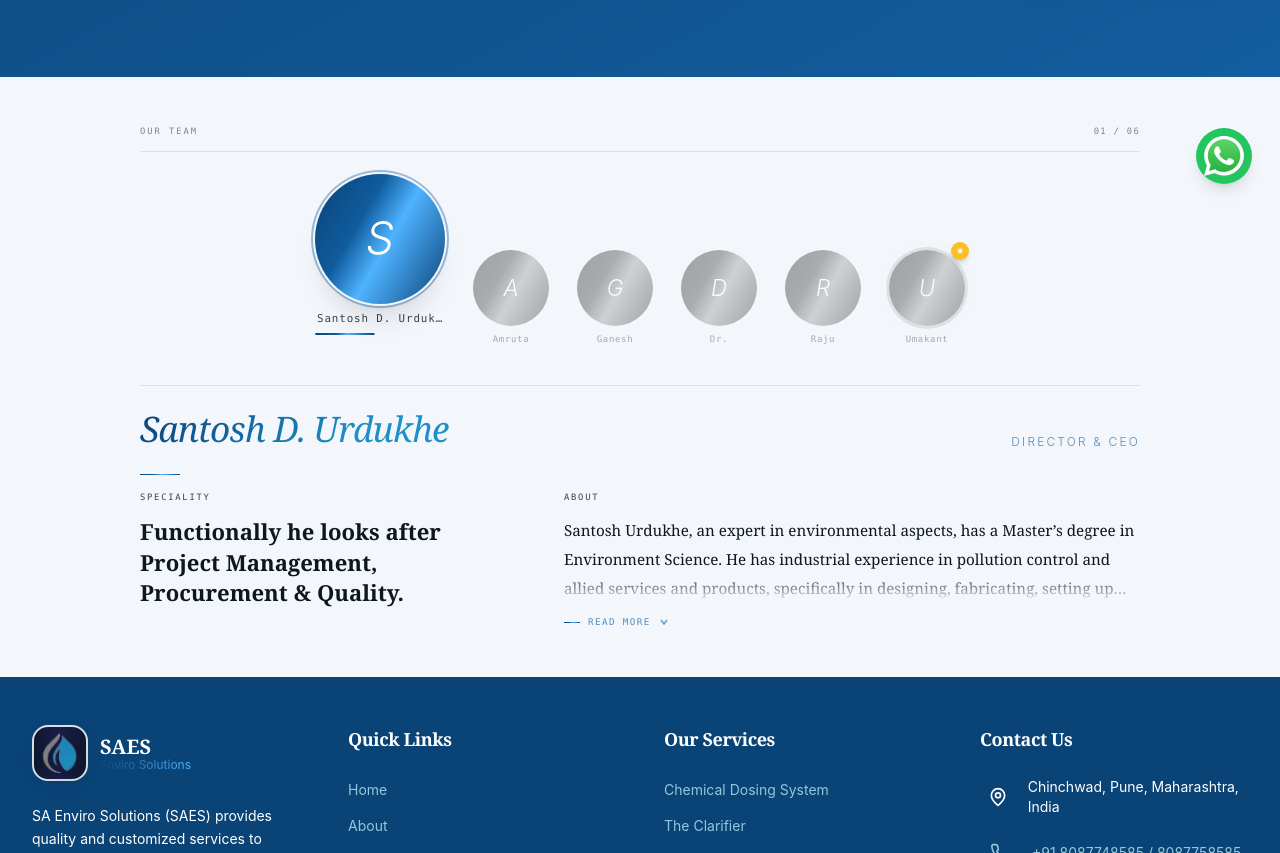
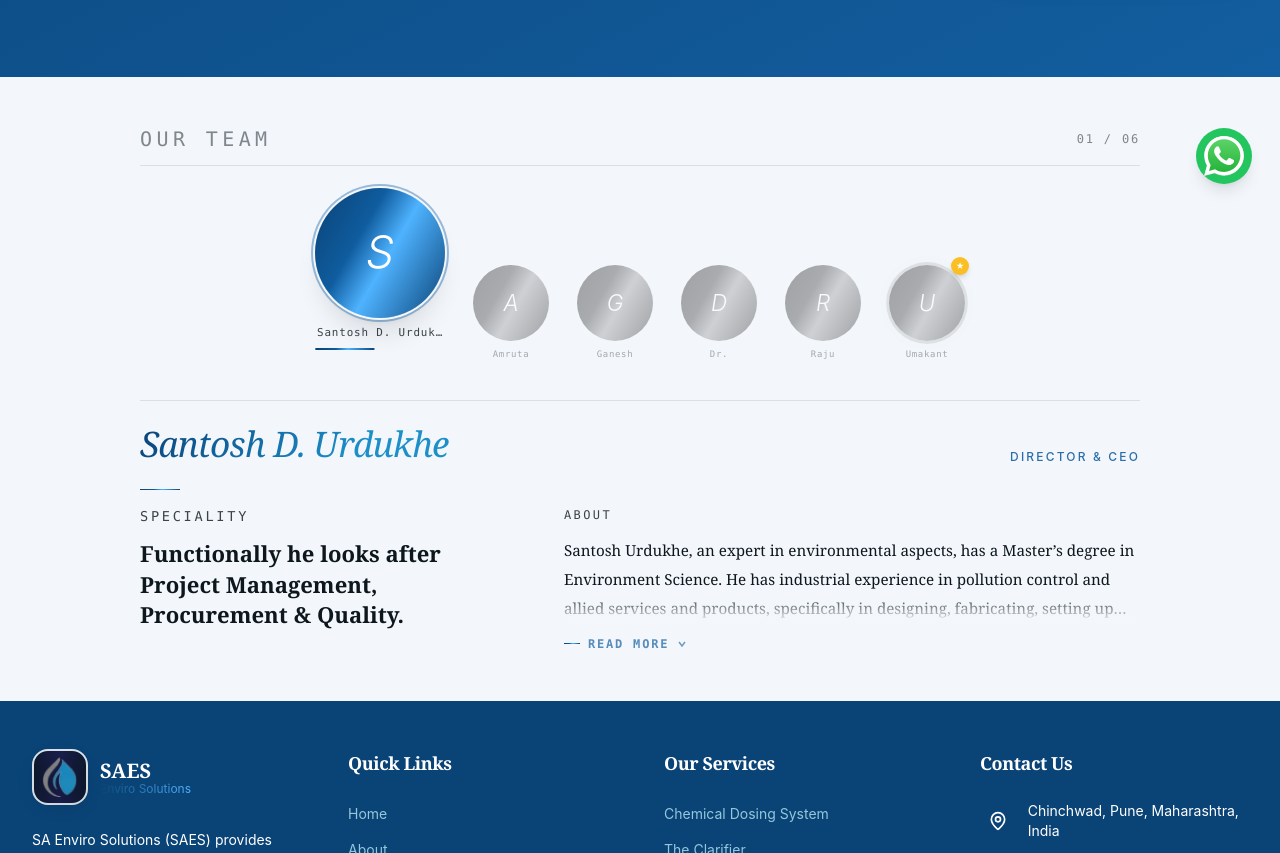
Before and after one commit to Sumeet1885/sa-enviro, a React (Vite) app: page /team in a window 1280 px wide. Shown: the part 600-1453 px from the top of the page. Built offline with nearby package versions, Linux system fonts and the light colour scheme.

Commit message:
Footer Scroll to Top and Teams Title visibility Issue Fixed

```diff
--- a/src/components/Sections/Team_Section.tsx
+++ b/src/components/Sections/Team_Section.tsx
@@ -184,10 +184,10 @@ export default function TeamSlider({
       <div className="w-full bg-background flex items-start justify-center px-4 py-6 sm:px-6 sm:py-12">
         <div className="w-full max-w-[1000px] flex flex-col">
           <div className="flex items-center justify-between pb-3 mb-5 sm:mb-8 border-b border-foreground/10">
-            <span className="font-mono text-[0.55rem] tracking-[0.22em] uppercase text-foreground/50">
+            <span className="font-mono text-3xl sm:text-xl text-[0.55rem] tracking-[0.22em] uppercase text-foreground/50">
               Our Team
             </span>
-            <span className="font-mono text-[0.55rem] tracking-[0.15em] text-foreground/50">
+            <span className="font-mono text-[0.75rem] tracking-[0.15em] text-foreground/50">
               {String(displayed + 1).padStart(2, "0")} /{" "}
               {String(team_member.length).padStart(2, "0")}
             </span>
@@ -306,14 +306,14 @@ export default function TeamSlider({
               <h2 className="font-light italic gradient-text leading-tight text-[clamp(1.5rem,4vw,2.2rem)]">
                 {user.name}
               </h2>
-              <span className="font-sans text-xs tracking-[0.18em] uppercase font-light text-primary/70 flex-shrink-0 flex items-center gap-2">
+              <span className="font-sans text-xs tracking-[0.18em] uppercase font-medium text-primary/90 flex-shrink-0 flex items-center gap-2">
                 <span className="block h-px w-4 flex-shrink-0 gradient-text" />
                 {user.title}
               </span>
             </div>
 
             <div
-              className="w-10 h-px mb-4"
+              className="w-10 h-px mb-4 mt-4"
               style={{
                 background:
                   "var(--gradient-water-deep, linear-gradient(90deg,#1d4ed8,#38bdf8))",
@@ -322,7 +322,7 @@ export default function TeamSlider({
 
             <div className="grid grid-cols-1 sm:grid-cols-[1fr_1.6fr] gap-5 sm:gap-12 lg:gap-16 items-start">
               <div className="flex flex-col gap-3">
-                <span className="font-mono text-[0.55rem] tracking-[0.2em] uppercase text-foreground/80">
+                <span className="font-mono text-[0.85rem] tracking-[0.2em] uppercase text-foreground/80">
                   Speciality
                 </span>
                 <p className="font-semibold font-display leading-snug text-foreground text-[clamp(1.05rem,2.4vw,1.38rem)]">
@@ -331,7 +331,7 @@ export default function TeamSlider({
               </div>
 
               <div className="flex flex-col">
-                <span className="font-mono text-[0.55rem] tracking-[0.2em] uppercase text-foreground/80 mb-3">
+                <span className="font-mono text-[0.75rem] tracking-[0.2em] uppercase text-foreground/80 mb-3">
                   About
                 </span>
                 <div className="relative">
@@ -373,7 +373,7 @@ export default function TeamSlider({
                           "var(--gradient-water-deep, linear-gradient(90deg,#1d4ed8,#38bdf8))",
                       }}
                     />
-                    <span className="font-mono text-[0.58rem] tracking-[0.15em] uppercase font-light text-primary/70 group-hover:text-primary transition-colors duration-200">
+                    <span className="font-mono text-[0.75rem] tracking-[0.15em] uppercase font-semibold text-primary/70 group-hover:text-primary transition-colors duration-200">
                       {expanded ? "Read less" : "Read more"}
                     </span>
                     <svg
--- a/src/components/layout/Footer.tsx
+++ b/src/components/layout/Footer.tsx
@@ -29,12 +29,16 @@ export const Footer = () => {
   const currentYear = new Date().getFullYear();
   const featuredServices = services.slice(0, 6);
 
+  const handleScrollToTop = () => {
+    window.scrollTo({ top: 0, behavior: "smooth" });
+  };
+
   return (
     <footer className="dark-section">
       <div className="container-wide section-padding">
         <div className="grid grid-cols-1 md:grid-cols-2 lg:grid-cols-4 gap-12">
           <div className="space-y-6">
-            <Link to="/" className="flex items-center gap-3">
+            <Link to="/" onClick={handleScrollToTop} className="flex items-center gap-3">
               <motion.div
                 whileHover={{
                   scale: 1.25,
@@ -104,6 +108,7 @@ export const Footer = () => {
                     <li key={item.name}>
                       <Link
                         to={item.href}
+                        onClick={handleScrollToTop}
                         className="text-water-light/80 hover:text-water-sky transition-colors text-sm"
                       >
                         {item.name}
@@ -123,6 +128,7 @@ export const Footer = () => {
                 <li key={service.id}>
                   <Link
                     to="/services"
+                    onClick={handleScrollToTop}
                     className="text-water-light/80 hover:text-water-sky transition-colors text-sm"
                   >
                     {service.title}
@@ -179,12 +185,14 @@ export const Footer = () => {
           <div className="flex gap-6 text-sm">
             <Link
               to="/privacy"
+              onClick={handleScrollToTop}
               className="text-water-light/60 hover:text-water-sky transition-colors"
             >
               Privacy Policy
             </Link>
             <Link
               to="/terms"
+              onClick={handleScrollToTop}
               className="text-water-light/60 hover:text-water-sky transition-colors"
             >
               Terms of Service
--- a/src/components/layout/Header.tsx
+++ b/src/components/layout/Header.tsx
@@ -79,6 +79,7 @@ const Dropdown: React.FC<DropdownProps> = ({ item, isScrolled, index }) => {
     return (
       <motion.a
         href={item.href}
+        onClick={() => window.scrollTo({ top: 0, behavior: "smooth" })}
         initial={{ opacity: 0, y: -20 }}
         animate={{ opacity: 1, y: 0 }}
         transition={{ delay: 0.1 * index }}
@@ -222,6 +223,7 @@ const Dropdown: React.FC<DropdownProps> = ({ item, isScrolled, index }) => {
                         ? `${item.name.toLocaleLowerCase()}/${dropItem.key}`
                         : dropItem.href
                     }
+                    onClick={() => window.scrollTo({ top: 0, behavior: "smooth" })}
                     className={`flex flex-col px-3 py-4 rounded-xl transition-all duration-300 text-white font-medium  group/item relative overflow-hidden whitespace-nowrap my-1
                       ${
                         pathname.includes(dropItem.key || dropItem.href)
@@ -314,7 +316,10 @@ const MobileMenuItem: React.FC<MobileMenuItemProps> = ({
       ) : (
         <Link
           to={item.href}
-          onClick={onClose}
+          onClick={() => {
+            onClose();
+            window.scrollTo({ top: 0, behavior: "smooth" });
+          }}
           className={`
             px-6 py-4 rounded-2xl text-base font-bold transition-all duration-300
             flex items-center gap-3 relative overflow-hidden group/link
@@ -371,7 +376,10 @@ const MobileMenuItem: React.FC<MobileMenuItemProps> = ({
                         ? `${item.name.toLocaleLowerCase()}/${dropItem.key}`
                         : dropItem.href
                     }
-                    onClick={onClose}
+                    onClick={() => {
+                      onClose();
+                      window.scrollTo({ top: 0, behavior: "smooth" });
+                    }}
                     className={`block px-4 py-3 text-sm rounded-lg transition-all group/subitem relative overflow-hidden font-medium
                       ${
                         isDropActive
@@ -489,6 +497,7 @@ export function Header() {
 
         <Link
           to="/"
+          onClick={() => window.scrollTo({ top: 0, behavior: "smooth" })}
           className="flex items-center gap-2 sm:gap-3 group/logo relative transition-all duration-500 flex-shrink-0"
         >
           <motion.div
```
Lines whose indentation alone changed are shown as unchanged.
